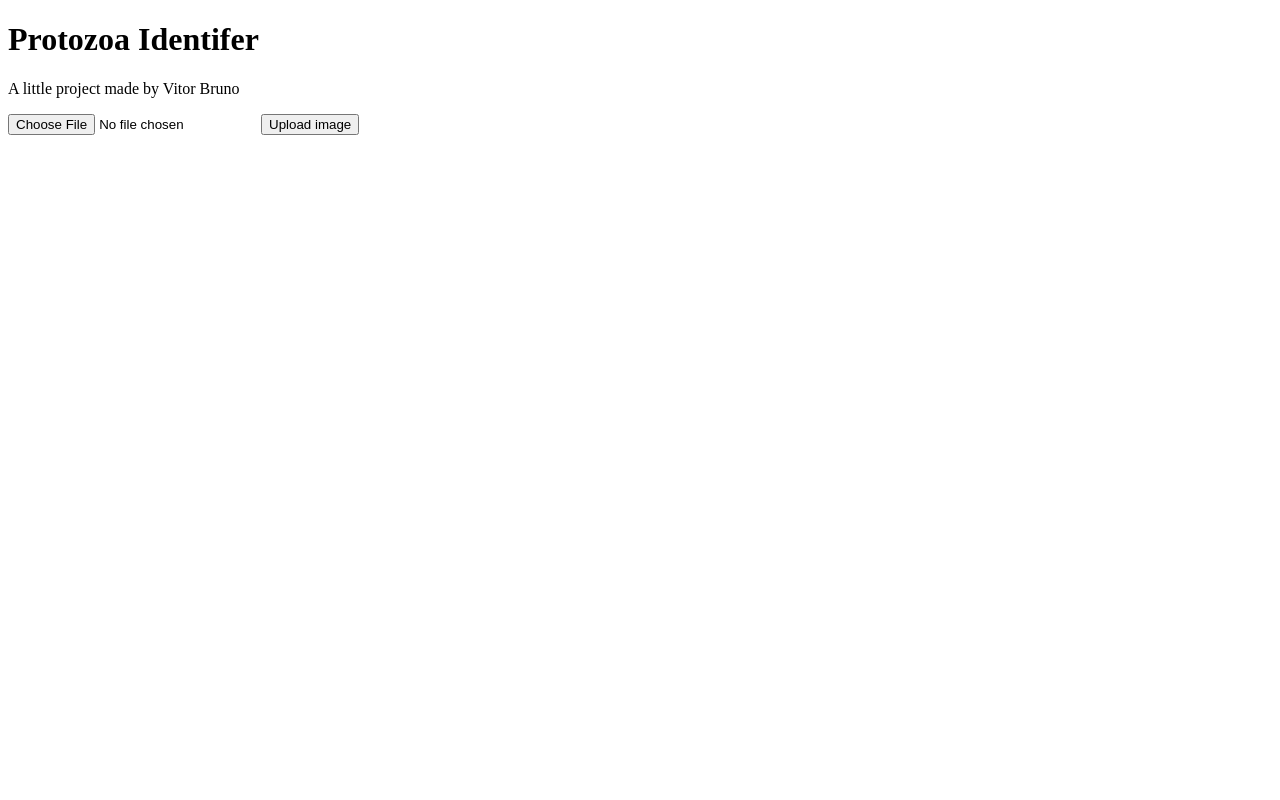
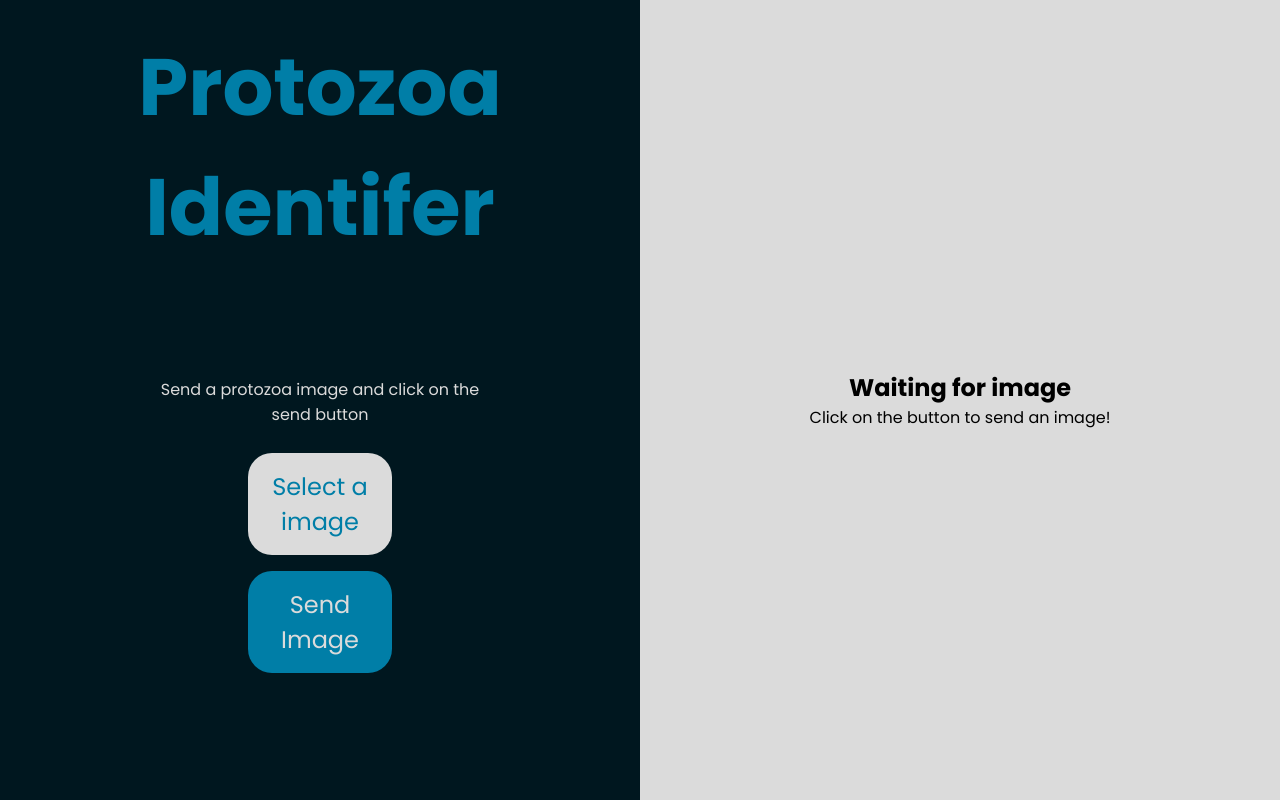
Before and after one commit to vino-brutor/ProtozoaIdentifier-Front, a React (Vite) app: page / in a window 1280 px wide. Built offline with nearby package versions, Linux system fonts and the light colour scheme.

Commit message:
implementação das páginas do front e começo do css

```diff
--- a/src/App.jsx
+++ b/src/App.jsx
@@ -1,14 +1,25 @@
 import { useState } from "react";
+import "./app.css"
+import { ConfidenceBar } from "./Components/ConfidenceBar/ConfidenceBar";
 
 function App() {
   const [selectedFile, setSelectedFile] = useState(null);
   const [result, setResult] = useState(null);
+  const [isLoading, setIsLoading] = useState(false);
+  const [previewURL, setPreviewURL] = useState(null);
 
   const handleFileChange = (event) => {
     const file = event.target.files[0]; //pega o evento de enviar um file
 
     if (file) {
       setSelectedFile(file);
+
+      if (previewURL) {
+        URL.revokeObjectURL(previewURL)
+      }
+
+      setPreviewURL(URL.createObjectURL(file))
+
     } else {
       console.log("Erro ao carregar o arquivo");
     }
@@ -23,13 +34,16 @@ function App() {
     }
 
     try {
+
+      setIsLoading(true)
+
+
+
       //criamos o nosso envelope prop backend
       const formData = new FormData();
 
       //colocamos nosso arquivo q o usuário mandou
       formData.append(`image`, selectedFile);
-      console.log("2. Arquivo selecionado:", selectedFile.name, selectedFile.type);
-      console.log("3. Indo fazer o fetch...");
 
       //faz o envio para o back da imagem que temos
       const rawResponse = await fetch("http://localhost:3000/api/upload", {
@@ -43,11 +57,6 @@ function App() {
       //   setResult(data)
       // })
       // .catch(error => console.error(error));
-
-      console.log("passou pelo fetch")
-      console.log("Response status:", rawResponse.status);
-      console.log("Response ok:", rawResponse.ok);
-
       if (!rawResponse.ok) {
         throw new Error("Error while uploading image");
       }
@@ -60,38 +69,66 @@ function App() {
       console.error("Nome do erro:", error.name);
       console.error("Mensagem:", error.message);
       alert("Erro ao enviar imagem: " + error.message);
+    } finally {
+      setIsLoading(false)
     }
   };
 
   return (
-    <div className="container">
-      <h1>Protozoa Identifer</h1>
-      <p>A little project made by Vitor Bruno</p>
-
-      <div className="uploadDiv">
+    <div className="container ">
+      <div className="input-side split-column">
+        <h1 className="protozoaIdentifier-Title">Protozoa Identifer</h1>
+        <div className="inputs-div">
+          <p>Send a protozoa image and click on the send button</p>
+          <div className="custom-input-group">
             <input
               type="file"
-          id="uploadFile"
-          name="uploadFile"
+              name="image"
+              id="imageInput"
               onChange={handleFileChange}
+              className="hidden-input"
             />
-        <button type="button" id="uploadBtn" onClick={handleSubmmit}>
-          Upload image
-        </button>
+            <label htmlFor="imageInput" className="file-label">
+            {previewURL ? "Image selected" : "Select a image"}
+            </label>
+          </div>
+          <button type="button" id="uploadBtn" onClick={handleSubmmit} disabled={isLoading}>Send Image</button>
+        </div>
       </div>
 
-      {/*Se result exsite, mostra o html (da pra usar js entre {})*/}
-      {result && (
-        <div className="resultDiv">
-          <h2>Analysis Result</h2>
+      <div className="output-side split-column">
+        { isLoading ? (
+        <div className="loading-Card">
+          <h2>Processing image...</h2>
+          <p>This will take a few seconds</p>
+        </div>
+        ) : result ? (
+          <div className="result-card">
+            <img
+              src={previewURL}
+              alt={"Preview of the image from the user"}
+            />
             <p>Protozoa: {result.prediction.className}</p>
-          <p>Confidente: {result.prediction.confidence}</p>
+            <p>Confidence: {result.prediction.confidence}</p>
+            <ConfidenceBar value={result.prediction.confidence} />
+          </div>
+        ) : previewURL ? (
+          <div className="preview-card">
+            <h2>Analysis Preview</h2>
             <img
-            src={URL.createObjectURL(selectedFile)}
-            alt={result.prediction.className}
+              src={previewURL}
+              alt={"Preview of the image from the user"}
             />
           </div>
-      )}
+        ) : (
+          <div className="inital-Card">
+            <h2>Waiting for image</h2>
+            <p>Click on the button to send an image!</p>
+          </div>
+        )
+      }
+      </div>
+
     </div>
   );
 }
--- /dev/null
+++ b/src/Components/ConfidenceBar/ConfidenceBar.css
@@ -0,0 +1,31 @@
+.borderBar {
+    width: 100%;
+    height: 10px;
+    background-color: #e5e7eb;
+    border-radius: 5px;
+}
+
+.confidenceBar {
+    height: 100%;
+    border-radius: 5px;
+    transition: width 0.5s ease-in-out;
+}
+
+.confidenceBarContainer {
+    margin-top: 10px;
+}
+
+.textConfidenceBarContainer {
+    display: flex;
+    justify-content: space-between;
+    margin-bottom: 5px;
+}
+
+.titleConfidence {
+    font-weight: bold;
+    color: #555;
+}
+
+.titlePercentage {
+    font-weight: bold;
+}
--- /dev/null
+++ b/src/Components/ConfidenceBar/ConfidenceBar.jsx
@@ -0,0 +1,33 @@
+import "./ConfidenceBar.css"
+
+// @params value é o nosso valor de confiança
+export const ConfidenceBar = ({ value }) => {
+  const percentage = (value * 100).toFixed(1) // to fixed colcoa o numero maximo de casa decimais
+
+  //cor começa vermelha
+  let color = "#ff2400"
+
+    if (percentage > 50) {
+        color = "#DAA520"
+    }
+
+    if (percentage > 80) {
+        color = "#87D95E"
+    }
+
+  return (
+    <div className="confidenceBarContainer">
+        <div className="textConfidenceBarContainer">
+            <span className="titleConfidence">Confiança da IA</span>
+            <span className="titlePercentage" style={{backgroundColor: `${color}`}}>{percentage}%</span>
+        </div>
+
+        <div className="borderBar">
+            <div className="confidenceBar" style={{width: `${percentage}%`, color: `${color}`}}>
+
+            </div>
+        </div>
+    </div>
+  )
+
+}
--- /dev/null
+++ b/src/app.css
@@ -0,0 +1,84 @@
+@import url('https://fonts.googleapis.com/css2?family=Poppins:ital,wght@0,100;0,200;0,300;0,400;0,500;0,600;0,700;0,800;0,900;1,100;1,200;1,300;1,400;1,500;1,600;1,700;1,800;1,900&display=swap');
+
+* {
+    margin: 0;
+    padding: 0;
+    box-sizing: border-box;
+    font-family: "Poppins", sans-serif;
+}
+
+.container {
+    width: 100%;
+    height: 100vh;
+    display: flex;
+    text-align: center;
+}
+
+.protozoaIdentifier-Title {
+    color: #007ea7;
+    font-size: 80px;
+}
+
+.split-column {
+    flex: 1;
+    padding: 40px;
+    display: flex;
+    flex-direction: column;
+    justify-content: center;
+}
+
+.input-side {
+    background-color: #00171f;
+}
+
+.output-side {
+    background-color: #dbdbdb;
+}
+
+.inputs-div {
+    padding: 100px;
+    display: flex;
+    flex-direction: column;
+    gap: 16px;
+    align-items: center;
+}
+
+.inputs-div > p {
+    color: #dbdbdb;
+    padding: 10px;
+}
+
+#uploadBtn {
+    background-color: #007ea7;
+    color: #dbdbdb;
+    border-radius: 24px;
+    padding: 16px;
+    border: none;
+    font-size: 24px;
+    width: 40%;
+}
+
+.hidden-input {
+    opacity: 0;
+    position: absolute;
+    width: 0.1px;
+    height: 0.1px;
+    overflow: hidden;
+    z-index: -1;
+}
+
+.file-label {
+    background-color: #dbdbdb;
+    color: #007ea7;
+    border-radius: 24px;
+    padding: 16px;
+    width: 40%;
+    display: block;
+    font-size: 24px;
+}
+
+.custom-input-group {
+    width: 100%;
+    display: flex;
+    justify-content: center;
+}
```
Lines whose indentation alone changed are shown as unchanged.
